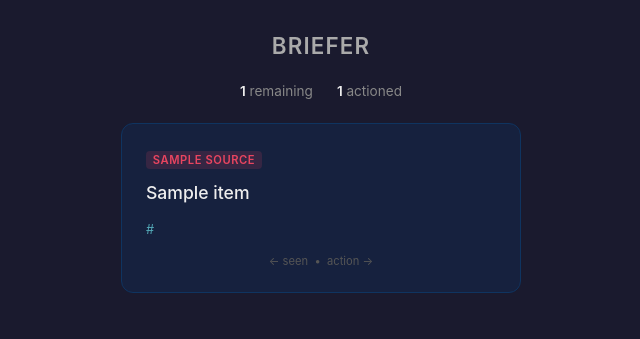
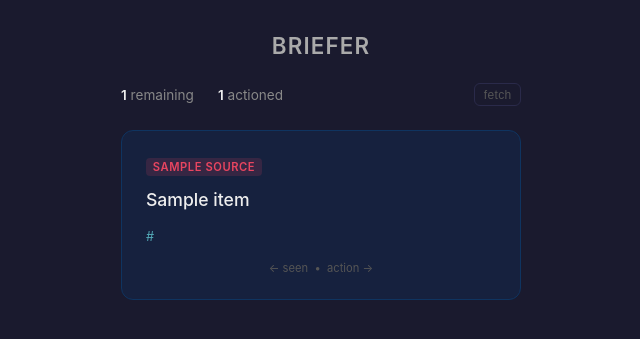
Before and after one commit to sheeshee/briefer, a Django app: template core/templates/core/stack.html in a window 1280 px wide. Shown: the top 339 px of the page, without its empty margins (319-959 px from the left). Run offline with Django 5.2, Linux system fonts and the light colour scheme; the template is opened without the code that fills it: most values are stand-ins (such as "Sample title", 1, 10 or a date in 2020).

Commit message:
Add fetch button to trigger resource fetching from the UI
Small 'fetch' button in the counters row POSTs to /fetch/, runs
fetch_resources, and redirects back to the stack.

Co-Authored-By: Claude Sonnet 4.6 <noreply@anthropic.com>

```diff
--- a/core/templates/core/base.html
+++ b/core/templates/core/base.html
@@ -96,10 +96,28 @@
         .counters {
             display: flex;
             gap: 1.5rem;
+            align-items: center;
             margin-bottom: 1.5rem;
             font-size: 0.85rem;
             color: #888;
+            width: 100%;
+            max-width: 400px;
         }
+
+        .counters .spacer { flex: 1; }
+
+        .fetch-btn {
+            background: none;
+            border: 1px solid #2a2a4a;
+            border-radius: 6px;
+            color: #555;
+            cursor: pointer;
+            font-size: 0.75rem;
+            padding: 0.3em 0.7em;
+            letter-spacing: 0.03em;
+        }
+
+        .fetch-btn:hover { border-color: #53a8b6; color: #53a8b6; }
 
         .counter span {
             font-weight: 600;
--- a/core/templates/core/stack.html
+++ b/core/templates/core/stack.html
@@ -4,6 +4,11 @@
 <div class="counters">
     <div class="counter"><span id="pending-count">{{ pending_count }}</span> remaining</div>
     <div class="counter"><span id="actioned-count">{{ actioned_count }}</span> actioned</div>
+    <div class="spacer"></div>
+    <form method="post" action="{% url 'fetch' %}">
+        {% csrf_token %}
+        <button class="fetch-btn" type="submit">fetch</button>
+    </form>
 </div>
 {% endblock %}
 
--- a/core/urls.py
+++ b/core/urls.py
@@ -4,5 +4,6 @@ from core import views
 
 urlpatterns = [
     path("", views.stack, name="stack"),
+    path("fetch/", views.fetch, name="fetch"),
     path("items/<int:item_id>/action/", views.item_action, name="item-action"),
 ]
```
Also changed, not shown: core/views.py (+8 -1 lines), tests/test_views.py (+12 -0 lines).
